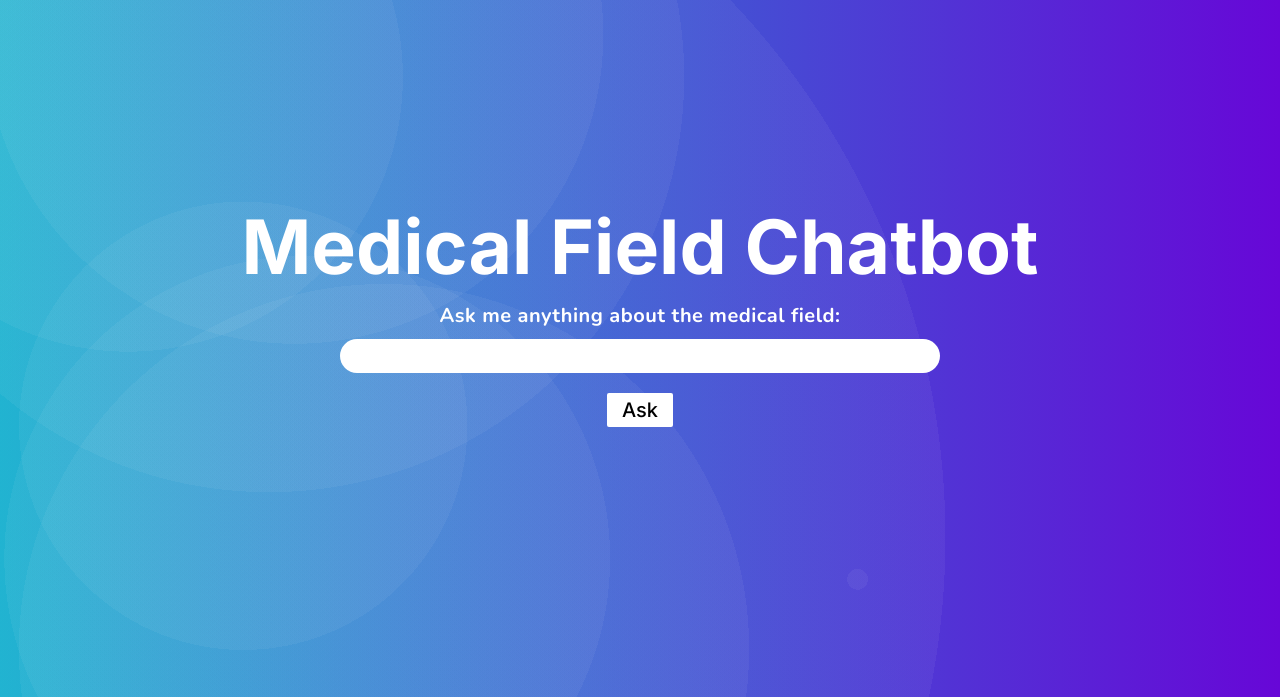
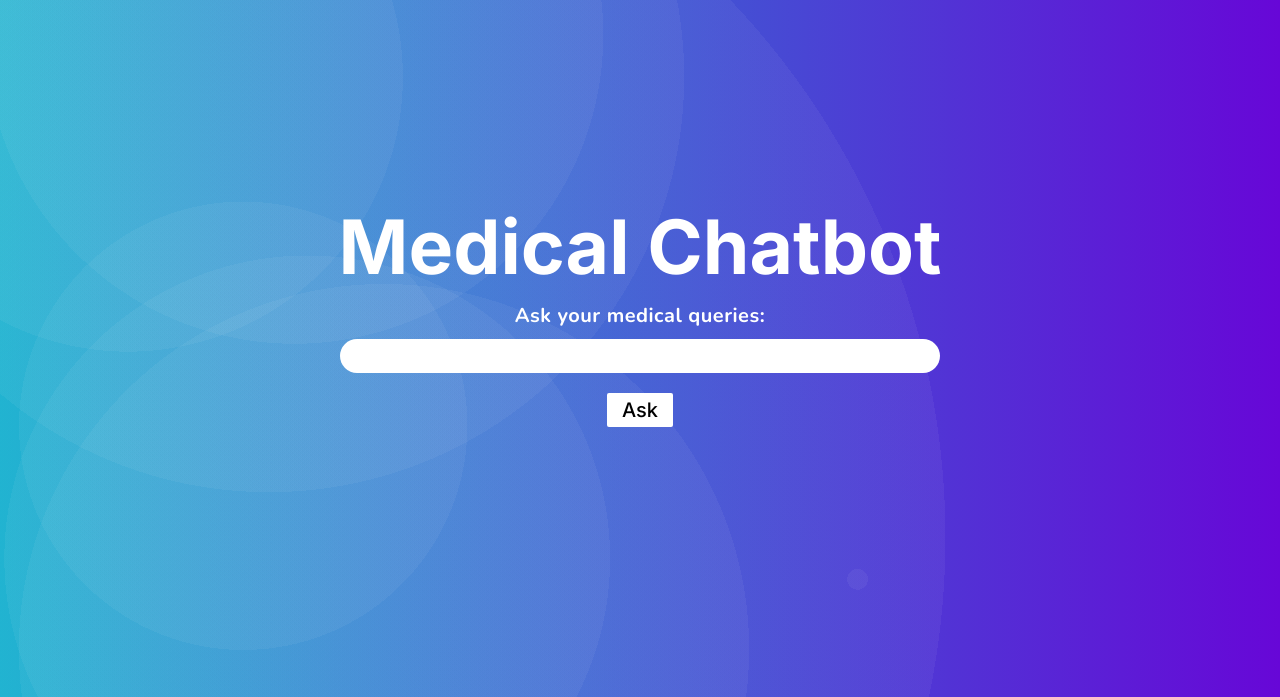
Before and after one commit to Siddharth133/unisys_project, a Flask app: page /chat in a window 1280 px wide. Shown: the part 94-791 px from the top of the page. Run offline with Flask 3, Linux system fonts and the light colour scheme.

Commit message:
Changes to the chatbot

```diff
--- a/templates/chatbot.html
+++ b/templates/chatbot.html
@@ -49,9 +49,9 @@
       </div>
     </header>
     <div id="main">
-      <h1 class="heading">Medical Field Chatbot</h1>
+      <h1 class="heading">Medical Chatbot</h1>
       <form id="chatForm" onsubmit="submitQuestion(event)">
-        <label for="message" class="subtext">Ask me anything about the medical field:</label
+        <label for="message" class="subtext">Ask your medical queries: </label
         >
         <input type="text" id="message" name="message" required />
         <input type="submit" value="Ask" id="btn"/>
```
